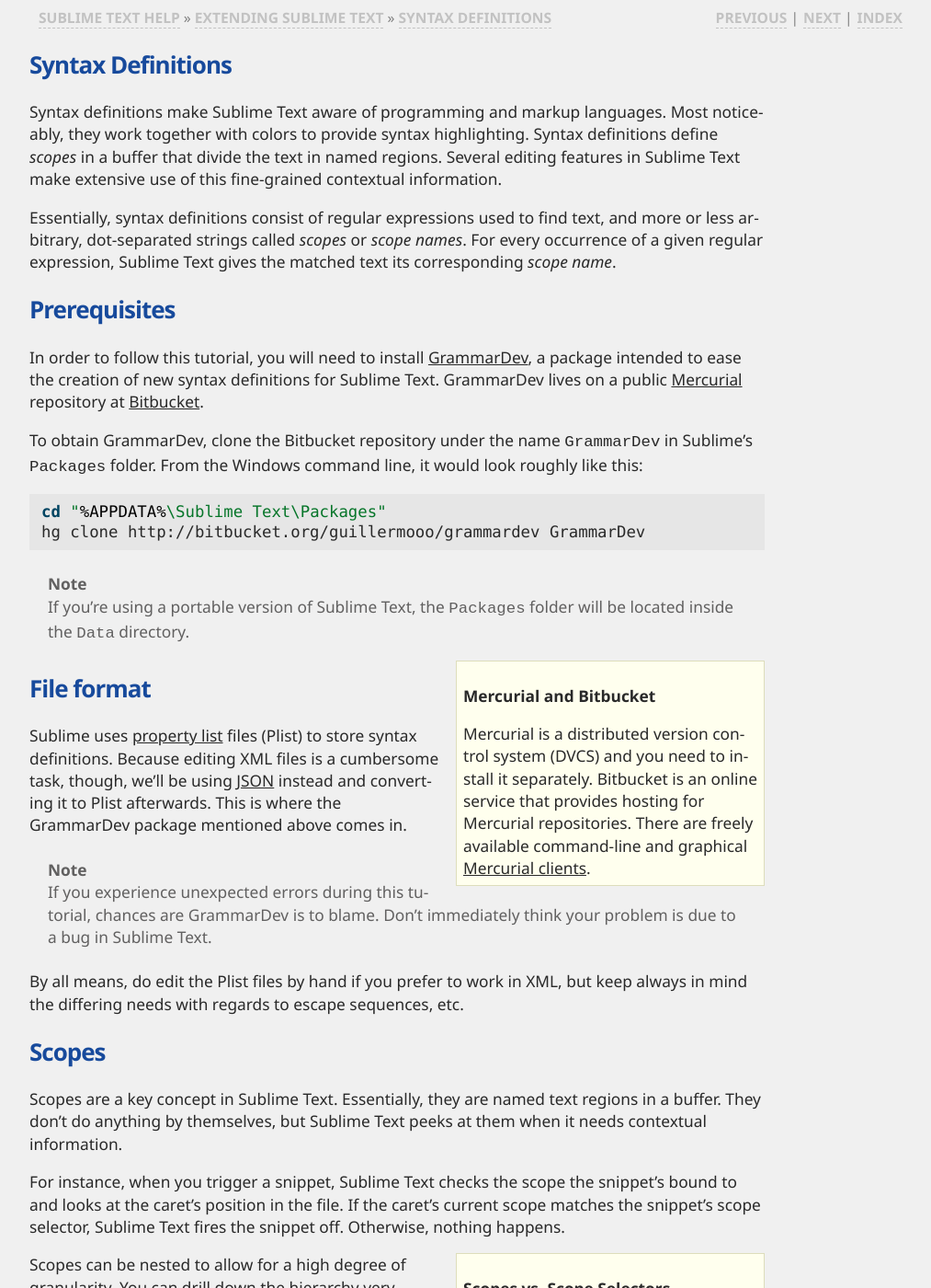
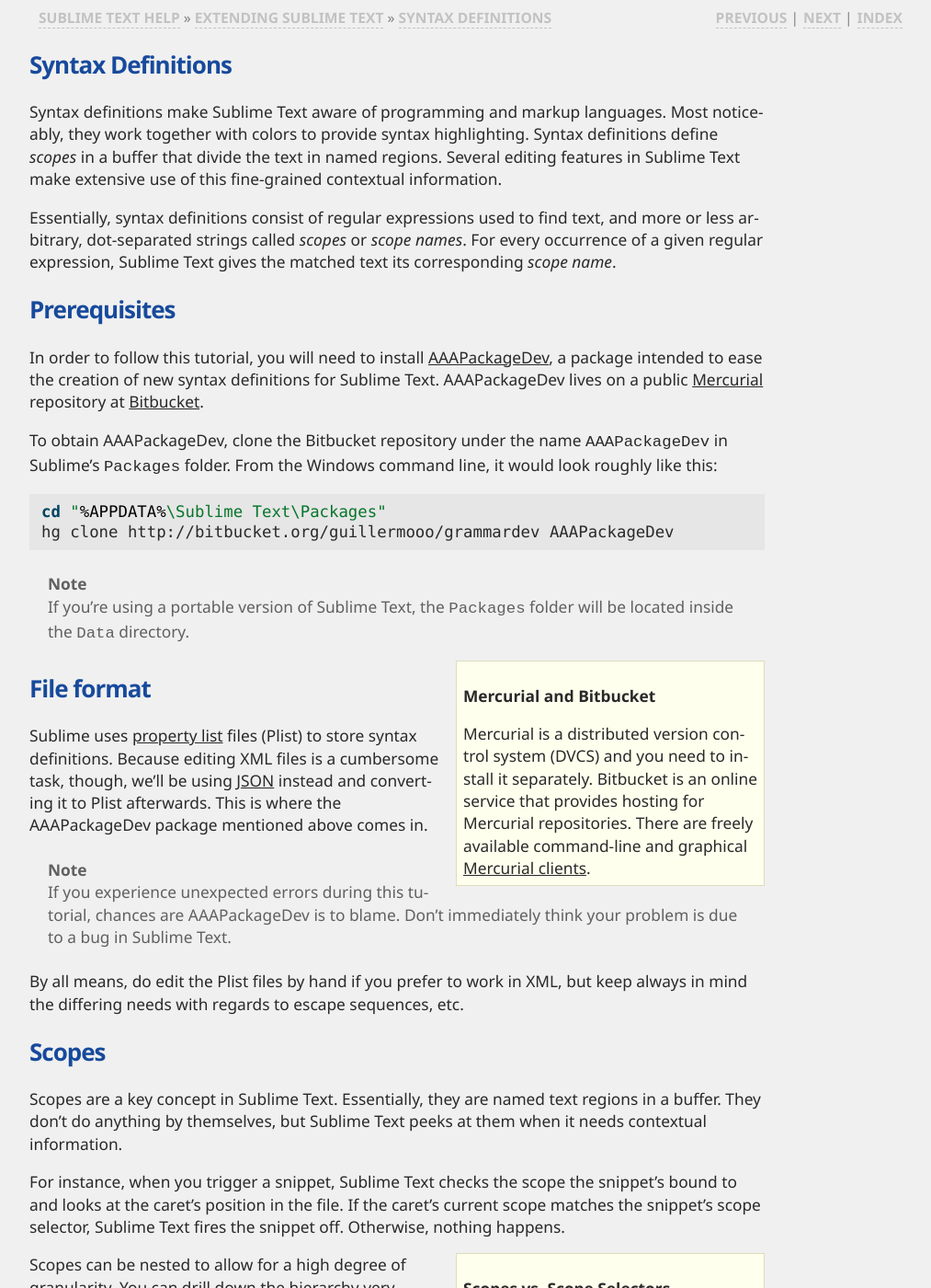
Before and after one commit to guillermooo/sublime-undocs, a Sphinx documentation site: the page built from source/extensibility/syntaxdefs.rst, in a window 1280 px wide and 1400 px high. Shown: the whole window at 92% size, without its empty margins (128-1141 px from the left). Built offline with Sphinx 7.4.7, drawn with Linux system fonts in a browser that asks for light colours; some of the changed text lies outside the part shown.

Commit message:
Updated links.

```diff
--- a/source/extensibility/syntaxdefs.rst
+++ b/source/extensibility/syntaxdefs.rst
@@ -17,22 +17,22 @@
 Prerequisites
 *************
 
-In order to follow this tutorial, you will need to install GrammarDev_, a package
-intended to ease the creation of new syntax definitions for Sublime Text. GrammarDev
+In order to follow this tutorial, you will need to install AAAPackageDev_, a package
+intended to ease the creation of new syntax definitions for Sublime Text. AAAPackageDev
 lives on a public Mercurial_ repository at Bitbucket_.
 
-.. _GrammarDev: http://bitbucket.org/guillermooo/grammardev
+.. _AAAPackageDev: https://bitbucket.org/guillermooo/aaapackagedev
 .. _Mercurial: http://mercurial.selenic.com/
 .. _Bitbucket: http://bitbucket.org
 
-To obtain GrammarDev, clone the Bitbucket repository under the name ``GrammarDev``
+To obtain AAAPackageDev, clone the Bitbucket repository under the name ``AAAPackageDev``
 in Sublime's ``Packages`` folder. From the Windows command line, it would look
 roughly like this:
 
 .. code-block:: bat
 
   cd "%APPDATA%\Sublime Text\Packages"
-  hg clone http://bitbucket.org/guillermooo/grammardev GrammarDev
+  hg clone http://bitbucket.org/guillermooo/grammardev AAAPackageDev
 
 .. note::
   If you're using a portable version of Sublime Text, the ``Packages`` folder
@@ -53,7 +53,7 @@
 
 Sublime uses `property list`_ files (Plist) to store syntax definitions. Because
 editing XML files is a cumbersome task, though, we'll be using JSON_ instead and
-converting it to Plist afterwards. This is where the GrammarDev package mentioned
+converting it to Plist afterwards. This is where the AAAPackageDev package mentioned
 above comes in.
 
 .. _`property list`: http://en.wikipedia.org/wiki/Property_list
@@ -61,7 +61,7 @@
 
 .. note::
     If you experience unexpected errors during this tutorial, chances are
-    GrammarDev is to blame. Don't immediately think your problem is due to a
+    AAAPackageDev is to blame. Don't immediately think your problem is due to a
     bug in Sublime Text.
 
 By all means, do edit the Plist files by hand if you prefer to work in XML, but
@@ -144,7 +144,7 @@
     - Illegal sequences (``$``, ``<``\ …)
 
 .. note::
-    Before continuing, make sure you've installed the GrammarDev package
+    Before continuing, make sure you've installed the AAAPackageDev package
     as explained further above.
 
 Creating A New Syntax Definition
--- a/source/reference/key_bindings.rst
+++ b/source/reference/key_bindings.rst
@@ -211,7 +211,7 @@
 * ``shift``
 * ``ctrl``
 * ``alt``
-* ``super`` (Windows key, Command key...)
+* ``super`` (Windows key, Command key…)
 
 Warning about Bindable Keys
 ---------------------------
```
Also changed, not shown: other parts of source/reference/key_bindings.rst (+1 -1 lines).
